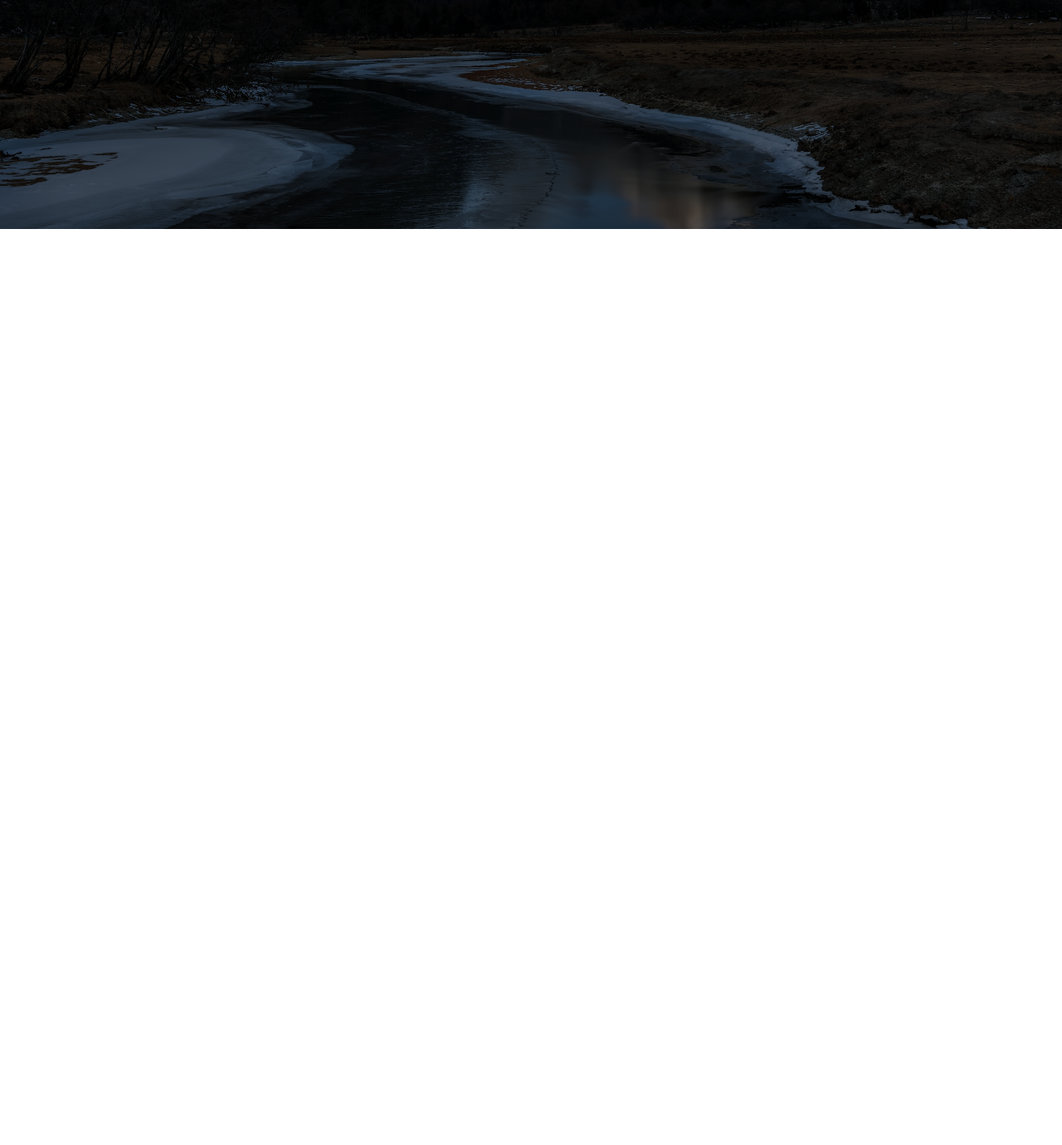
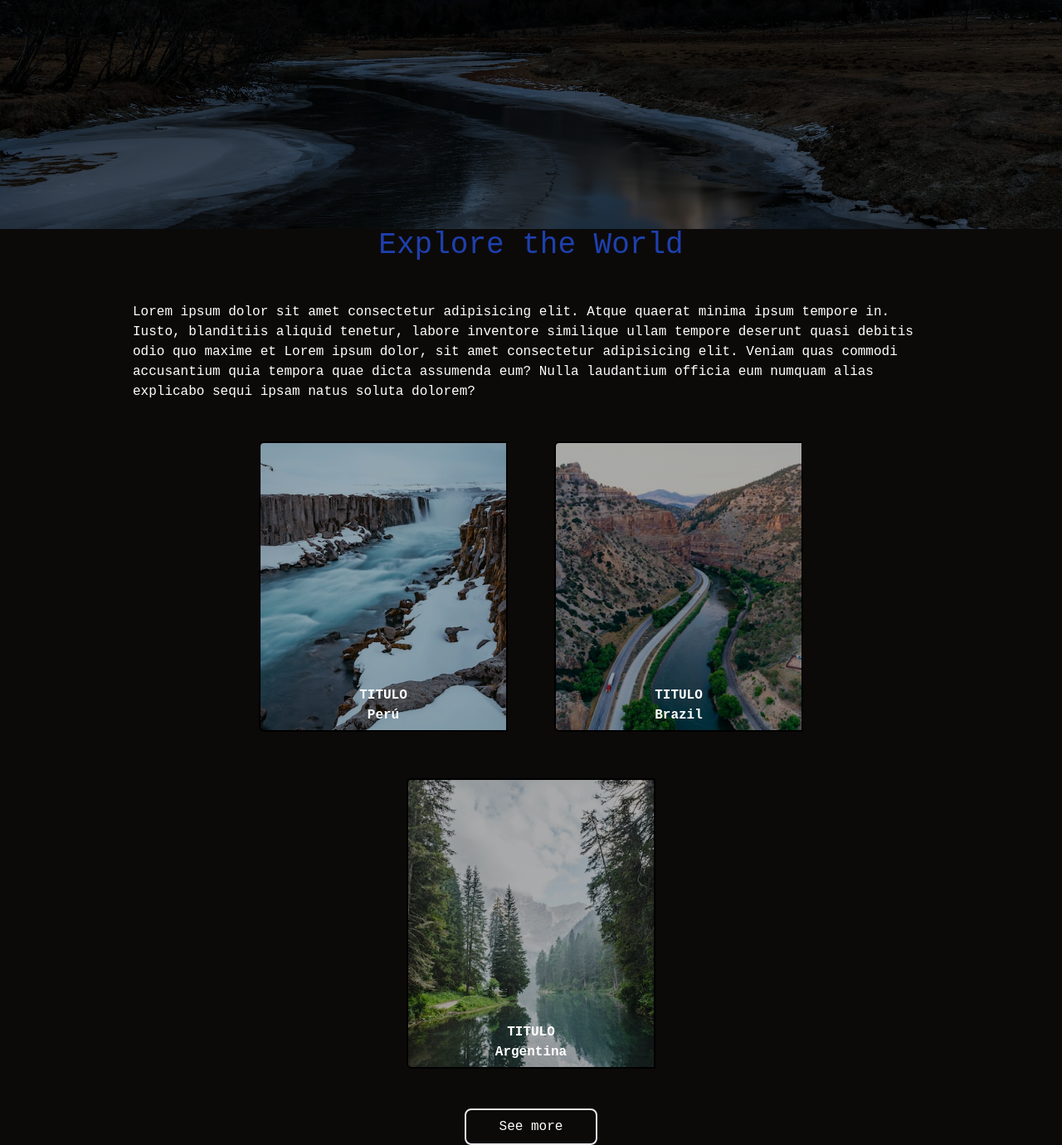
Before and after one commit to johann07P/LandigPage-, a website: page src/index.html in a window 1280 px wide. Shown: the part 524-1904 px from the top of the page at 83% size. Before the commit the page ends 800 px from the top, so only its background shows below. Drawn offline with Linux system fonts and the light colour scheme.

Commit message:
Realice la parte principal del index.html y tambien realice algunos cambios en el style.css

```diff
--- a/src/index.html
+++ b/src/index.html
@@ -1,28 +1,59 @@
 <!DOCTYPE html>
 <html lang="en">
   <head>
-    <meta charset="UTF-8">
-    <meta name="viewport" content="width=device-width, initial-scale=1.0">
-    <link href="/src/output.css" rel="stylesheet">
-    <link rel="stylesheet" href="/src/style.css">
-    <link rel="stylesheet" href="/src/input.css">
+    <meta charset="UTF-8" />
+    <meta name="viewport" content="width=device-width, initial-scale=1.0" />
+    <link href="/src/output.css" rel="stylesheet" />
+    <link rel="stylesheet" href="/src/style.css" />
+    <link rel="stylesheet" href="/src/input.css" />
     <title>Document</title>
   </head>
-<body>
-    <header class="w-3/4 m-auto flex justify-center items-center h-128 absolute left-1/2 translate-x-4.25">
-        <nav class="flex gap-10 text-lg text-white ">
+  <body class="bg-stone-950">
+    <header
+      class="w-3/4 m-auto flex justify-center items-center h-128 absolute left-1/2 translate-x-4.25"
+    >
+      <nav class="flex gap-10 text-lg text-white">
         <a href="">Inicio</a>
         <a href="">Sobre Mi</a>
         <a href="">Logo</a>
         <a href="">Poryecto</a>
         <a href="">Contacto</a>
       </nav>
-
     </header>
-    <section class="section-uno flex justify-center items-center min-h-screen flex-col text-white gap-y-4">
+    <section
+      class="section-uno flex justify-center items-center min-h-screen flex-col text-white gap-y-4"
+    >
       <h1 class="text-7xl text-center font-bold">Crea tu propia historia</h1>
       <h4 class="text-purple-300">VAGABUNDO AVECES ,VAGABUNDO SIEMPRE</h4>
-        <a class="border-2 py-2 px-8 rounded-lg hover:bg-violet-400" href="#">See more</a>
+      <a class="border-2 py-2 px-8 rounded-lg hover:bg-violet-400" href="#"
+        >See more</a
+      >
+    </section>
+
+    <section class="section-dos min-h-screen flex flex-col justify-center items-center w-3/4 m-auto gap-12 text-white text-base" >
+      <h2 class=" text-blue-800 text-4xl">Explore the World</h2>
+      <p>
+        Lorem ipsum dolor sit amet consectetur adipisicing elit. Atque quaerat
+        minima ipsum tempore in. Iusto, blanditiis aliquid tenetur, labore
+        inventore similique ullam tempore deserunt quasi debitis odio quo maxime
+        et Lorem ipsum dolor, sit amet consectetur adipisicing elit. Veniam quas commodi accusantium quia tempora quae dicta assumenda eum? Nulla laudantium officia eum numquam alias explicabo sequi ipsam natus soluta dolorem?
+      </p>
+      <article class=" w-full h-auto flex-wrap  text-white font-black flex justify-center gap-14">
+        <div class="uno flex items-center justify-end flex-col pb-1.5 rounded-s-md">
+          <h3>TITULO</h3>
+          <h4>Perú</h4>
+        </div>
+        <div class="dos flex items-center justify-end flex-col pb-1.5 rounded-s-md">
+          <h3>TITULO</h3>
+          <h4>Brazil</h4>
+        </div>
+        <div class="tres flex items-center justify-end flex-col pb-1.5 rounded-s-md">
+          <h3>TITULO</h3>
+          <h4>Argentina</h4>
+        </div>
+      </article>
+      <a class="border-2 py-2 px-10 rounded-lg hover:bg-blue-900" href="#"
+        >See more</a
     </section>
   </body>
 </html>
--- a/src/style.css
+++ b/src/style.css
@@ -6,3 +6,27 @@ body{
     background-position: center center;
     background-size: cover;
 }
+.section-dos .uno{
+    width: 300px;
+    height: 350px;
+    border: 2px solid #000;
+    background:linear-gradient(0deg, rgba(0,0,0,0.3),rgba(0,0,0,0.3)), url(../assets/img1.jpg);
+    background-position: center center;
+    background-size: cover;
+}
+.section-dos .dos{
+    width: 300px;
+    height: 350px;
+    border: 2px solid #000;
+    background:linear-gradient(0deg, rgba(0,0,0,0.3),rgba(0,0,0,0.3)), url(../assets/img2.jpg);
+    background-position: center center;
+    background-size: cover;
+}
+.section-dos .tres{
+    width: 300px;
+    height: 350px;
+    border: 2px solid #000;
+    background:linear-gradient(0deg, rgba(0,0,0,0.3),rgba(0,0,0,0.3)), url(../assets/img3.jpg);
+    background-position: center center;
+    background-size: cover;
+}
```
Also changed, not shown: src/output.css. Lines whose indentation alone changed are shown as unchanged.
